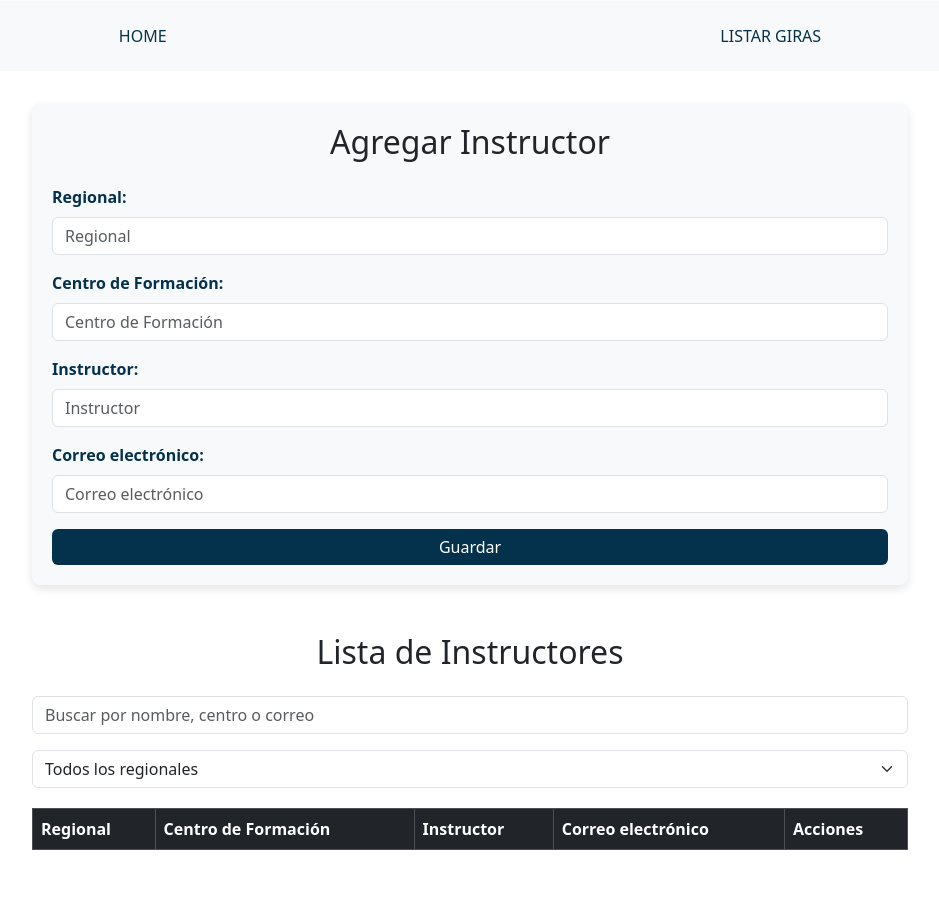
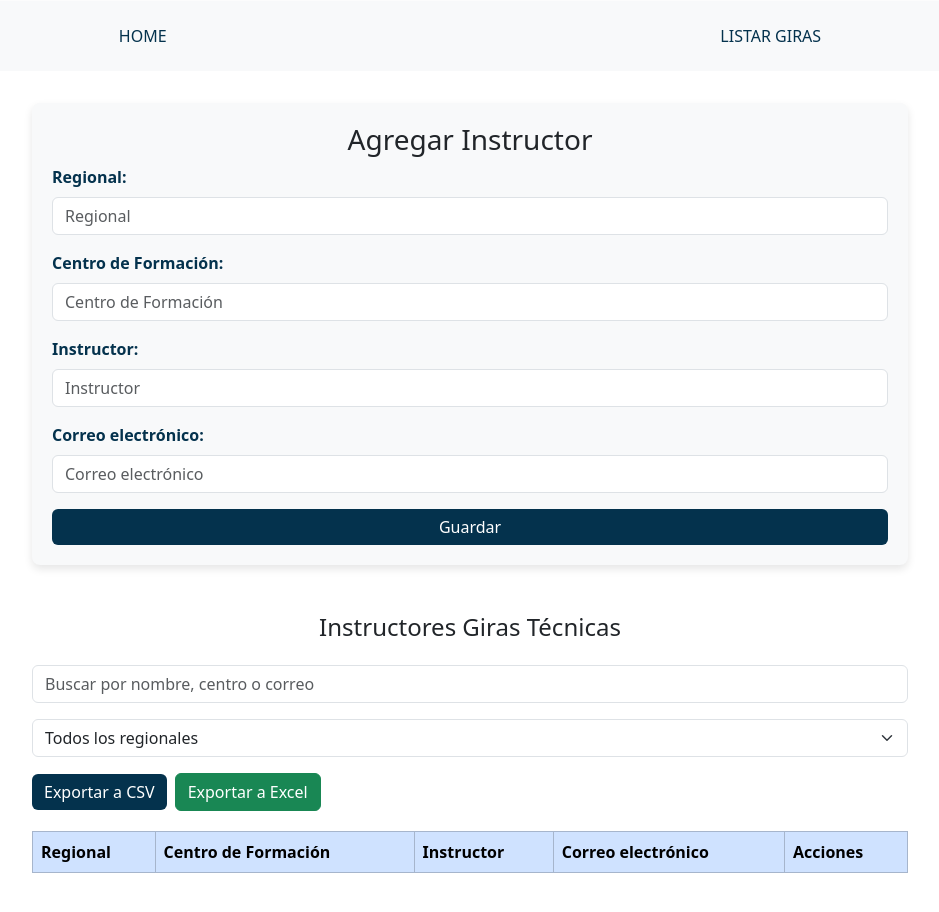
Before and after one commit to KateToro29/Inmersion, a Vue app: page /girastecnicas in a window 1280 px wide. Shown: the part 160-1072 px from the top of the page, without its empty margins (170-1109 px from the left). Before the commit the page ends 1050 px from the top, so only its background shows below. Built offline with nearby package versions, Linux system fonts and the light colour scheme.

Commit message:
se agrega función de exportación en diferentes formatos

```diff
--- a/package.json
+++ b/package.json
@@ -11,7 +11,8 @@
   "dependencies": {
     "bootstrap": "^5.3.3",
     "vue": "^3.4.37",
-    "vue-router": "^4.4.5"
+    "vue-router": "^4.4.5",
+    "xlsx": "^0.18.5"
   },
   "devDependencies": {
     "@vitejs/plugin-vue": "^5.1.2",
--- a/src/components/Formulario.vue
+++ b/src/components/Formulario.vue
@@ -2,7 +2,7 @@
   <div class="container mt-4">
     <!-- Formulario -->
     <form @submit.prevent="guardarDatos" class="form-section">
-      <h2 class="text-center mb-4">{{ editIndex === null ? 'Agregar Instructor' : 'Actualizar Instructor' }}</h2>
+      <h3 class="text-center mb-2">{{ editIndex === null ? 'Agregar Instructor' : 'Actualizar Instructor' }}</h3>
 
       <div class="mb-3">
         <label for="regional" class="form-label">Regional:</label>
@@ -33,7 +33,7 @@
 
     <!-- Tabla de Instructores -->
     <div class="table-responsive mt-5">
-      <h2 class="text-center mb-4">Lista de Instructores</h2>
+      <h4 class="text-center mb-4">Instructores Giras Técnicas</h4>
 
       <!-- Barra de búsqueda -->
       <input v-model="search" class="form-control mb-3" type="text" placeholder="Buscar por nombre, centro o correo">
@@ -43,13 +43,19 @@
         <option value="">Todos los regionales</option>
         <option v-for="regional in regionales" :key="regional">{{ regional }}</option>
       </select>
+      <!-- Botones para exportar -->
+      <div class="mb-3">
+        <button class="btn btn-primary me-2 " @click="exportarCSV">Exportar a CSV</button>
+        <button class="btn btn-success " @click="exportarExcel">Exportar a Excel</button>
+
+      </div>
 
       <table class="table table-bordered table-hover">
-        <thead class="table-dark">
+        <thead class="table-primary">
           <tr>
-            <th scope="col" @click="ordenarPor('Regional')">Regional <span>{{ sortedColumn === 'Regional' ? sortedOrder : '' }}</span></th>
+            <th  scope="col" @click="ordenarPor('Regional')">Regional <span>{{ sortedColumn === 'Regional' ? sortedOrder : '' }}</span></th>
             <th scope="col" @click="ordenarPor('CentroFormacion')">Centro de Formación <span>{{ sortedColumn === 'CentroFormacion' ? sortedOrder : '' }}</span></th>
-            <th scope="col" @click="ordenarPor('Instructor')">Instructor <span>{{ sortedColumn === 'Instructor' ? sortedOrder : '' }}</span></th>
+            <th  scope="col" @click="ordenarPor('Instructor')">Instructor <span>{{ sortedColumn === 'Instructor' ? sortedOrder : '' }}</span></th>
             <th scope="col" @click="ordenarPor('correo')">Correo electrónico <span>{{ sortedColumn === 'correo' ? sortedOrder : '' }}</span></th>
             <th scope="col">Acciones</th>
           </tr>
@@ -72,6 +78,125 @@
   </div>
 </template>
 
+<script>
+import * as XLSX from "xlsx";
+
+export default {
+  data() {
+    return {
+      formData: {
+        Regional: '',
+        CentroFormacion: '',
+        Instructor: '',
+        correo: ''
+      },
+      instructores: [],
+      editIndex: null,
+      search: '',
+      selectedRegional: '', //
+      sortedColumn: '', //
+      sortedOrder: 'asc' // Orden ascendente o descendente
+    };
+  },
+  computed: {
+    instructoresFiltrados() {
+      let filtrados = this.instructores;
+
+      if (this.search) {
+        filtrados = filtrados.filter(instructor =>
+          instructor.Instructor.toLowerCase().includes(this.search.toLowerCase()) ||
+          instructor.CentroFormacion.toLowerCase().includes(this.search.toLowerCase()) ||
+          instructor.correo.toLowerCase().includes(this.search.toLowerCase())
+        );
+      }
+
+      if (this.selectedRegional) {
+        filtrados = filtrados.filter(instructor => instructor.Regional === this.selectedRegional);
+      }
+
+      return this.ordenar(filtrados);
+    },
+
+    regionales() {
+      return [...new Set(this.instructores.map(instructor => instructor.Regional))];
+    }
+  },
+  methods: {
+    guardarDatos() {
+      if (this.editIndex === null) {
+        this.instructores.push({ ...this.formData });
+      } else {
+        this.instructores[this.editIndex] = { ...this.formData };
+        this.editIndex = null;
+      }
+
+      this.formData = {
+        Regional: '',
+        CentroFormacion: '',
+        Instructor: '',
+        correo: ''
+      };
+    },
+    editarInstructor(index) {
+      this.formData = { ...this.instructores[index] };
+      this.editIndex = index;
+    },
+    eliminarInstructor(index) {
+      this.instructores.splice(index, 1);
+      if (this.editIndex === index) {
+        this.editIndex = null;
+        this.formData = {
+          Regional: '',
+          CentroFormacion: '',
+          Instructor: '',
+          correo: ''
+        };
+      }
+    },
+    ordenarPor(columna) {
+      if (this.sortedColumn === columna) {
+        this.sortedOrder = this.sortedOrder === 'asc' ? 'desc' : 'asc';
+      } else {
+        this.sortedOrder = 'asc';
+      }
+      this.sortedColumn = columna;
+    },
+    ordenar(instructores) {
+      if (!this.sortedColumn) return instructores;
+
+      return instructores.sort((a, b) => {
+        let valA = a[this.sortedColumn];
+        let valB = b[this.sortedColumn];
+
+        if (this.sortedOrder === 'asc') {
+          return valA > valB ? 1 : -1;
+        } else {
+          return valA < valB ? 1 : -1;
+        }
+      });
+    },
+    exportarExcel() {
+      const wb = XLSX.utils.book_new();
+      const ws = XLSX.utils.json_to_sheet(this.instructores);
+      XLSX.utils.book_append_sheet(wb, ws, "Instructores");
+      XLSX.writeFile(wb, "instructores.xlsx");
+    },
+    exportarCSV() {
+      const HojaCalculo = XLSX.utils.json_to_sheet(this.instructores);
+      const csv = XLSX.utils.sheet_to_csv(HojaCalculo); // Convertir hoja a CSV
+      const ObjetoBlob = new Blob([csv], { type: "text/csv;charset=utf-8;" });
+      const link = document.createElement("a");
+      const url = URL.createObjectURL(ObjetoBlob);
+
+      link.setAttribute("href", url);
+      link.setAttribute("download", "instructores.csv");
+      document.body.appendChild(link);
+      link.click();
+      document.body.removeChild(link);
+    }
+  }
+};
+</script>
 
 <style>
 /* Container del formulario y tabla */
@@ -119,12 +244,11 @@
 }
 
 /* Estilos del encabezado de la tabla */
-.table-dark {
+.table-dark{
   background-color: #04324d;
   color: #ffffff;
+
 }
-
-
 /* Botones de acciones (Editar y Eliminar) */
 .btn-warning {
   background-color: #ffc107;
@@ -156,110 +280,3 @@
   }
 }
 </style>
-
-<script>
-export default {
-  data() {
-    return {
-      formData: {
-        Regional: '',
-        CentroFormacion: '',
-        Instructor: '',
-        correo: ''
-      },
-      instructores: [], // Lista de instructores
-      editIndex: null, // Para almacenar el índice del instructor a editar
-      search: '', // Para la búsqueda
-      selectedRegional: '', // Para el filtro por regional
-      sortedColumn: '', // Columna actual ordenada
-      sortedOrder: 'asc' // Orden ascendente o descendente
-    };
-  },
-  computed: {
-    // Filtrar instructores en función de la búsqueda y el filtro de regional
-    instructoresFiltrados() {
-      let filtrados = this.instructores;
-
-      if (this.search) {
-        filtrados = filtrados.filter(instructor =>
-          instructor.Instructor.toLowerCase().includes(this.search.toLowerCase()) ||
-          instructor.CentroFormacion.toLowerCase().includes(this.search.toLowerCase()) ||
-          instructor.correo.toLowerCase().includes(this.search.toLowerCase())
-        );
-      }
-
-      if (this.selectedRegional) {
-        filtrados = filtrados.filter(instructor => instructor.Regional === this.selectedRegional);
-      }
-
-      return this.ordenar(filtrados);
-    },
-
-    // Obtener lista de regionales únicos para el filtro
-    regionales() {
-      return [...new Set(this.instructores.map(instructor => instructor.Regional))];
-    }
-  },
-  methods: {
-    guardarDatos() {
-      if (this.editIndex === null) {
-        // Agrega una copia de formData a la lista de instructores
-        this.instructores.push({ ...this.formData });
-      } else {
-        // Actualiza el instructor existente
-        this.instructores[this.editIndex] = { ...this.formData };
-        this.editIndex = null; // Restablece el índice de edición
-      }
-
-      // Limpia el formulario
-      this.formData = {
-        Regional: '',
-        CentroFormacion: '',
-        Instructor: '',
-        correo: ''
-      };
-    },
-    editarInstructor(index) {
-      // Carga los datos del instructor seleccionado en el formulario
-      this.formData = { ...this.instructores[index] }; // Copia el objeto
-      this.editIndex = index; // Establece el índice del instructor a editar
-    },
-    eliminarInstructor(index) {
-      // Elimina el instructor de la lista
-      this.instructores.splice(index, 1);
-      // Si se elimina el instructor que se está editando, limpiar el formulario
-      if (this.editIndex === index) {
-        this.editIndex = null;
-        this.formData = {
-          Regional: '',
-          CentroFormacion: '',
-          Instructor: '',
-          correo: ''
-        };
-      }
-    },
-    ordenarPor(columna) {
-      if (this.sortedColumn === columna) {
-        this.sortedOrder = this.sortedOrder === 'asc' ? 'desc' : 'asc';
-      } else {
-        this.sortedOrder = 'asc';
-      }
-      this.sortedColumn = columna;
-    },
-    ordenar(instructores) {
-      if (!this.sortedColumn) return instructores;
-
-      return instructores.sort((a, b) => {
-        let valA = a[this.sortedColumn];
-        let valB = b[this.sortedColumn];
-
-        if (this.sortedOrder === 'asc') {
-          return valA > valB ? 1 : -1;
-        } else {
-          return valA < valB ? 1 : -1;
-        }
-      });
-    }
-  }
-};
-</script>
--- a/src/routs.js
+++ b/src/routs.js
@@ -3,6 +3,7 @@
 import { createRouter, createWebHistory } from 'vue-router';
 import Home from './views/home.vue';
 import Giras from './views/girastecnicas.vue';
+
 
 const routes = [
   {
@@ -14,7 +15,8 @@ const routes = [
     path: '/girastecnicas',
     name: 'Giras',
     component: Giras
-  }
+  },
+
 
 ];
 
```
Also changed, not shown: 1 other file (tests, documents, lock files or other folders).
